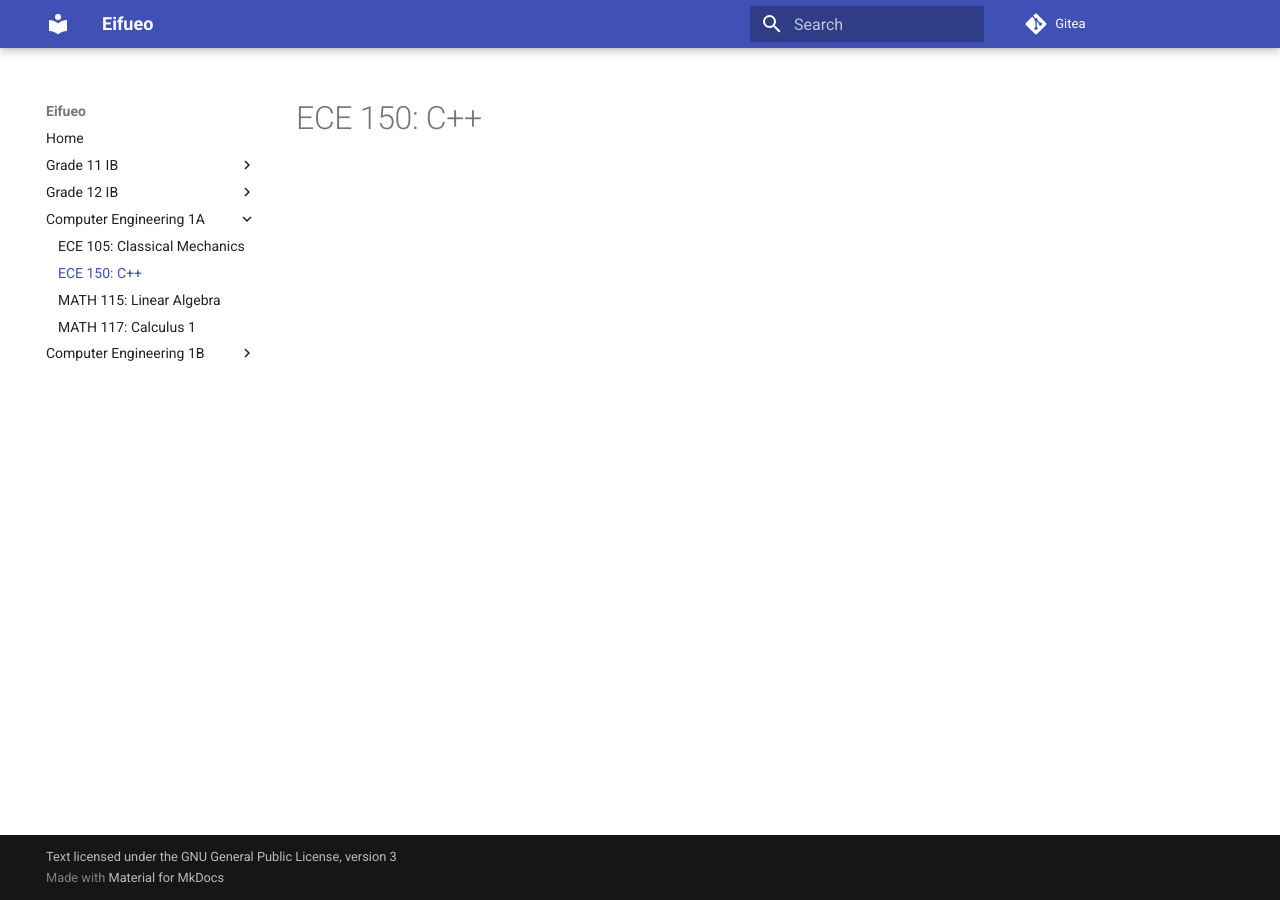
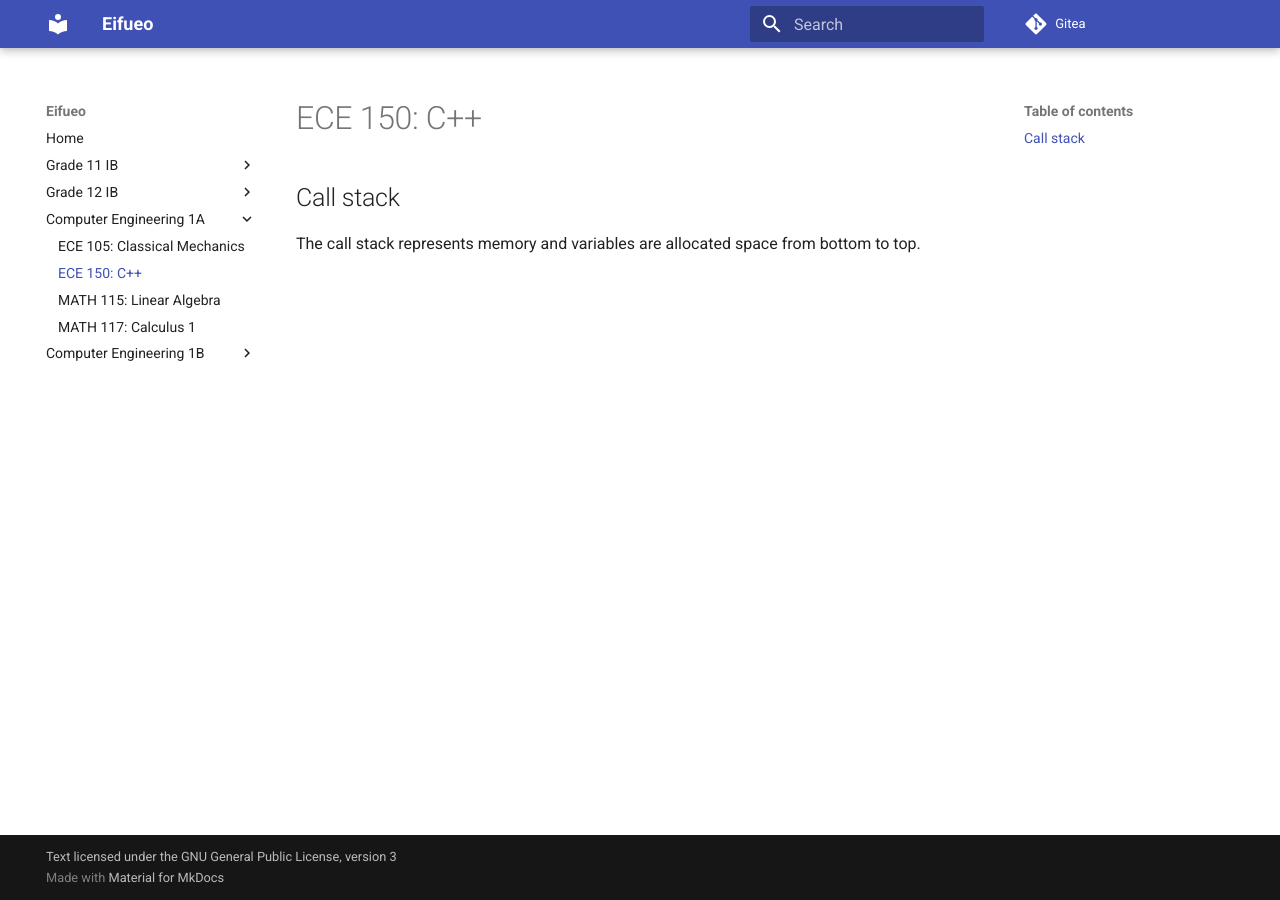
Before and after one commit to potatoeggy/eifueo, an MkDocs documentation site: the page built from docs/ce1/ece150.md, in a window 1280 px wide. Built offline with MkDocs 1.6.1 and Material for MkDocs 9.7.7, drawn with Linux system fonts in a browser that asks for light colours.

Commit message:
ece150: add call stack

```diff
--- a/docs/ce1/ece150.md
+++ b/docs/ce1/ece150.md
@@ -1 +1,5 @@
 # ECE 150: C++
+
+## Call stack
+
+The call stack represents memory and variables are allocated space from bottom to top.
```
